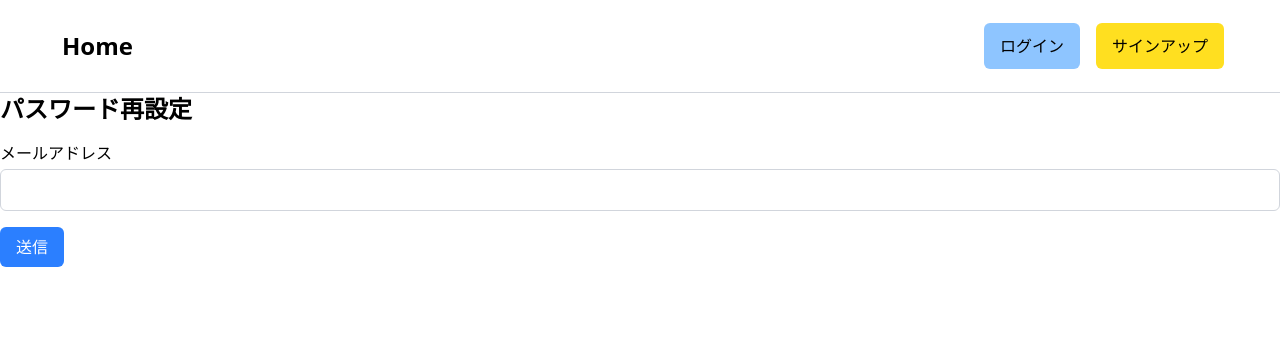
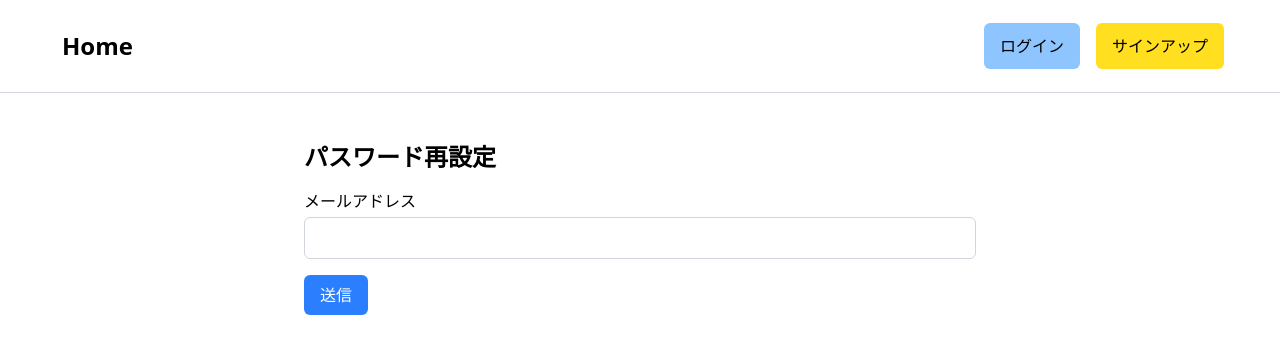
Before and after one commit to la-lala8701/my-blog, a Next.js app: page /auth/forgot-password in a window 1280 px wide. Shown: the top 354 px of the page. Built offline with nearby package versions, Linux system fonts and the light colour scheme; no server answers.

Commit message:
💄レイアウト調整

```diff
--- a/app/auth/forgot-password/page.tsx
+++ b/app/auth/forgot-password/page.tsx
@@ -1,6 +1,6 @@
 export default function ResetPasswordPage() {
   return (
-    <>
+    <div className="max-w-2xl mx-auto mt-12">
       <h1 className="text-2xl font-bold mb-4">パスワード再設定</h1>
       <form className="space-y-4">
         <div>
@@ -17,6 +17,6 @@ export default function ResetPasswordPage() {
           送信
         </button>
       </form>
-    </>
+    </div>
   );
 }
```
